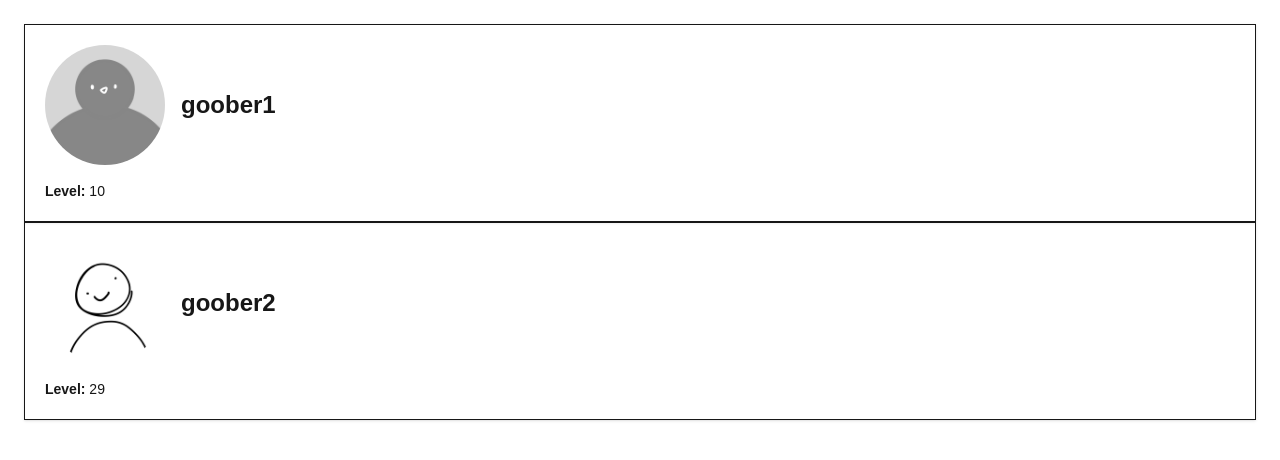
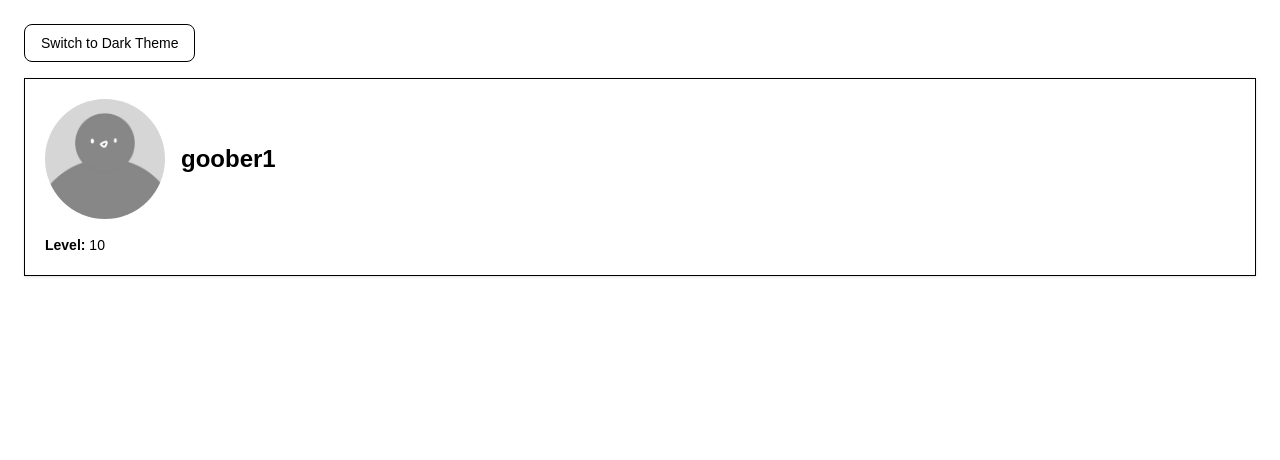
Before and after one commit to CalvinHoover/cool-math-game, a Next.js app: page /profile in a window 1280 px wide. Shown: the top 460 px of the page. Built offline with nearby package versions, Linux system fonts and the light colour scheme.

Commit message:
FEAT: Edited ProfileHeader.tsx and added ThemeToggleWrapper.tsx to allow for toggle option between light and dark profile themes. This is a temporary solution as the profile UI still needs a lot of styling.

```diff
--- a/src/app/profile/page.tsx
+++ b/src/app/profile/page.tsx
@@ -13,16 +13,16 @@
 //   );
 // }
 
-// test for features/profile/components/ProfileHeader.tsx
+// test for features/profile/components/ProfileHeader.tsx and ThemeToggleWrapper.tsx
 // test by visiting localhost:3000/profile
 import ProfileHeader from "@/features/profile/components/ProfileHeader";
 import { testPublicProfiles } from "@/features/profile/testData";
+import ThemeToggleWrapper from "@/features/profile/components/ThemeToggleWrapper";
 
 export default function ProfilePage() {
   return (
-    <main className="p-6">
+    <ThemeToggleWrapper>
       <ProfileHeader profile={testPublicProfiles[0]} />
-      <ProfileHeader profile={testPublicProfiles[1]} />
-    </main>
+    </ThemeToggleWrapper>
   );
 }
--- a/src/features/profile/components/ProfileHeader.tsx
+++ b/src/features/profile/components/ProfileHeader.tsx
@@ -8,7 +8,7 @@ interface ProfileHeaderProps {
 
 export default function ProfileHeader({ profile }: ProfileHeaderProps) {
     return (
-        <section className="border p-5 shadow-sm">
+        <section className="border dark:border-gray-600 p-5 shadow-sm">
             <div className="flex items-center gap-4">
                 <img
                     src={profile.avatarUrl || "/default_avatar.png"}
--- /dev/null
+++ b/src/features/profile/components/ThemeToggleWrapper.tsx
@@ -0,0 +1,29 @@
+// wrapper to toggle between light and dark theme for profile
+// temporary ugly solution until i figure out how to make this not blinding
+
+"use client";
+
+import { useState } from "react";
+
+interface ThemeToggleWrapperProps {
+  children: React.ReactNode;
+}
+
+export default function ThemeToggleWrapper({ children }: ThemeToggleWrapperProps) {
+  const [isDark, setIsDark] = useState(false);
+
+  return (
+    <main
+      className={`min-h-screen p-6 transition ${
+        isDark ? "dark bg-gray-950 text-white" : "bg-white text-black"
+      }`}
+    >
+      <button
+        onClick={() => setIsDark(!isDark)}
+        className="mb-4 rounded-lg border px-4 py-2 text-sm dark:border-gray-600 dark:bg-gray-800 dark:text-white">
+        {isDark ? "Switch to Light Theme" : "Switch to Dark Theme"}
+      </button>
+      {children}
+    </main>
+  );
+}
```
